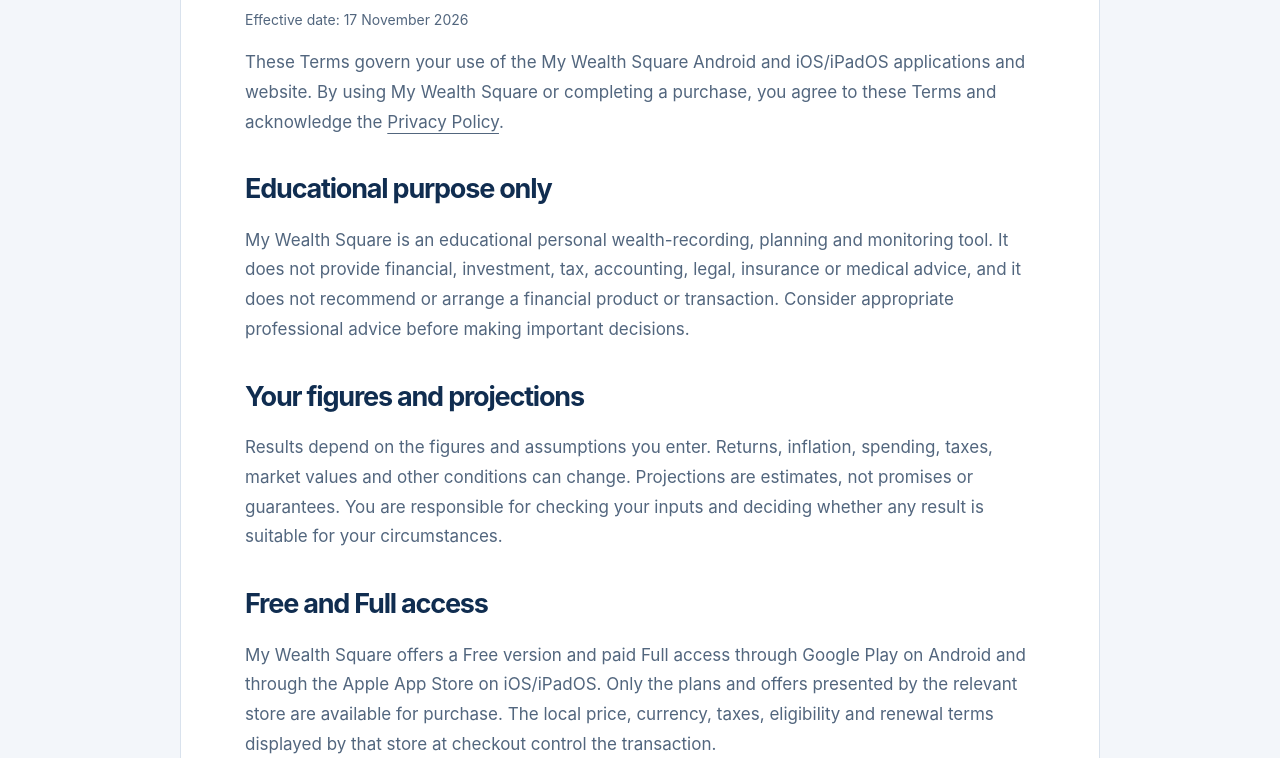
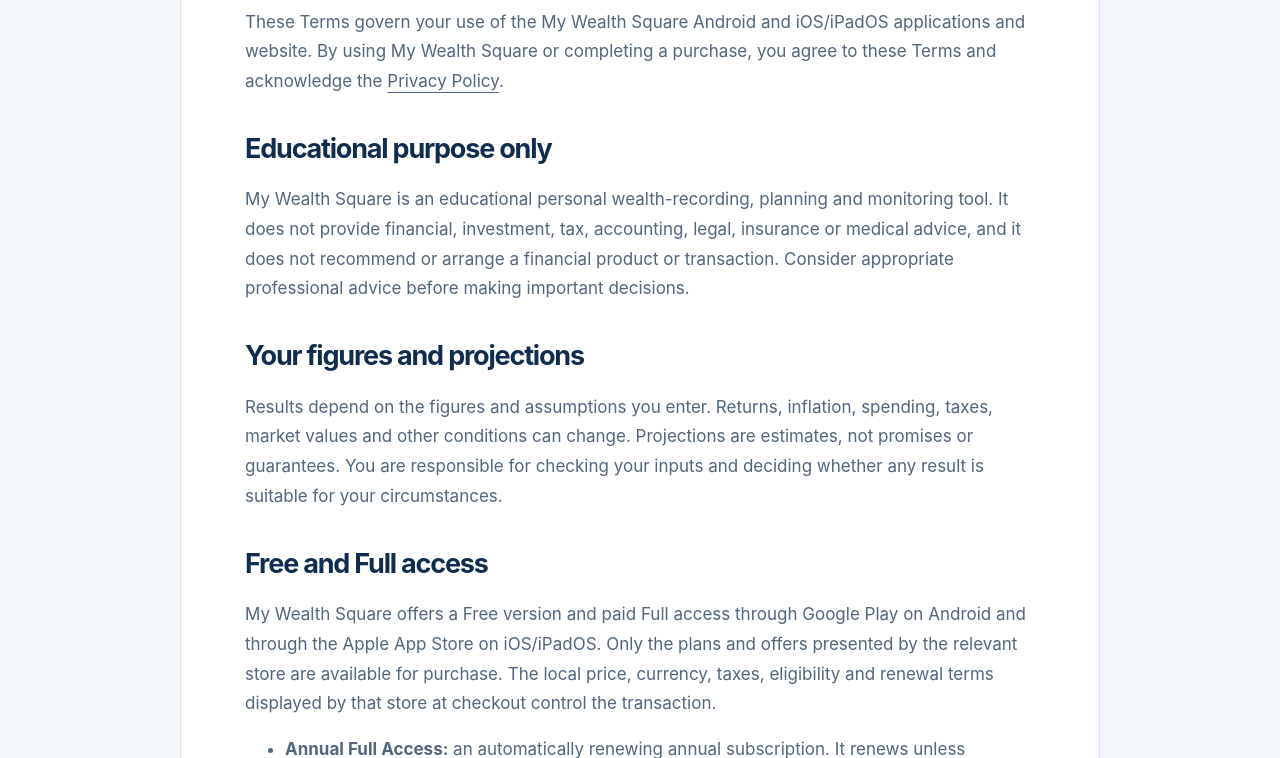
Before and after one commit to lbp1122/my-wealth-square-site, a plain HTML site: page terms.html in a window 1280 px wide. Shown: the part 342-1100 px from the top of the page. Drawn offline with Linux system fonts and the light colour scheme.

Commit message:
Remove displayed effective date from Terms of Use

```diff
--- a/terms.html
+++ b/terms.html
@@ -9,7 +9,7 @@
   </div>
 </header><main class="legal"><a class="back-link home-link" href="./index.html">My Wealth Square</a><article class="legal-card" lang="en">
     <h1>Terms of Use</h1>
-    <p class="small">Effective date: 17 November 2026</p>
+
     <p>These Terms govern your use of the My Wealth Square Android and iOS/iPadOS applications and website. By using My Wealth Square or completing a purchase, you agree to these Terms and acknowledge the <a href="./privacy.html">Privacy Policy</a>.</p>
 
     <h2>Educational purpose only</h2>
```
